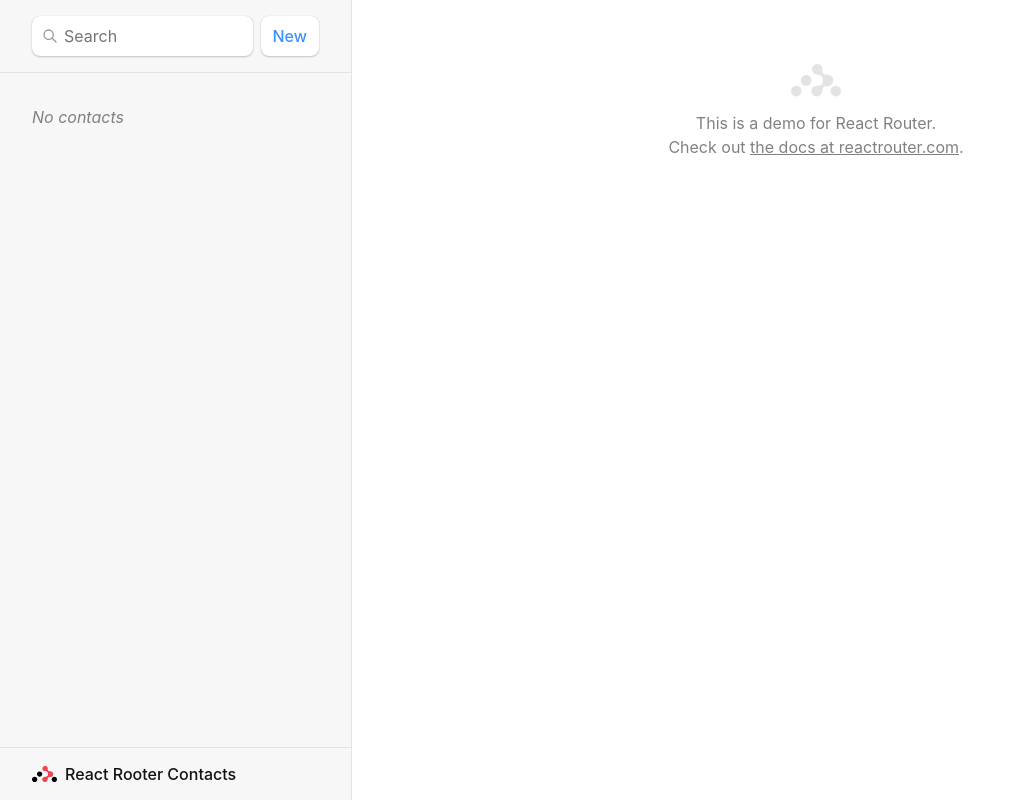
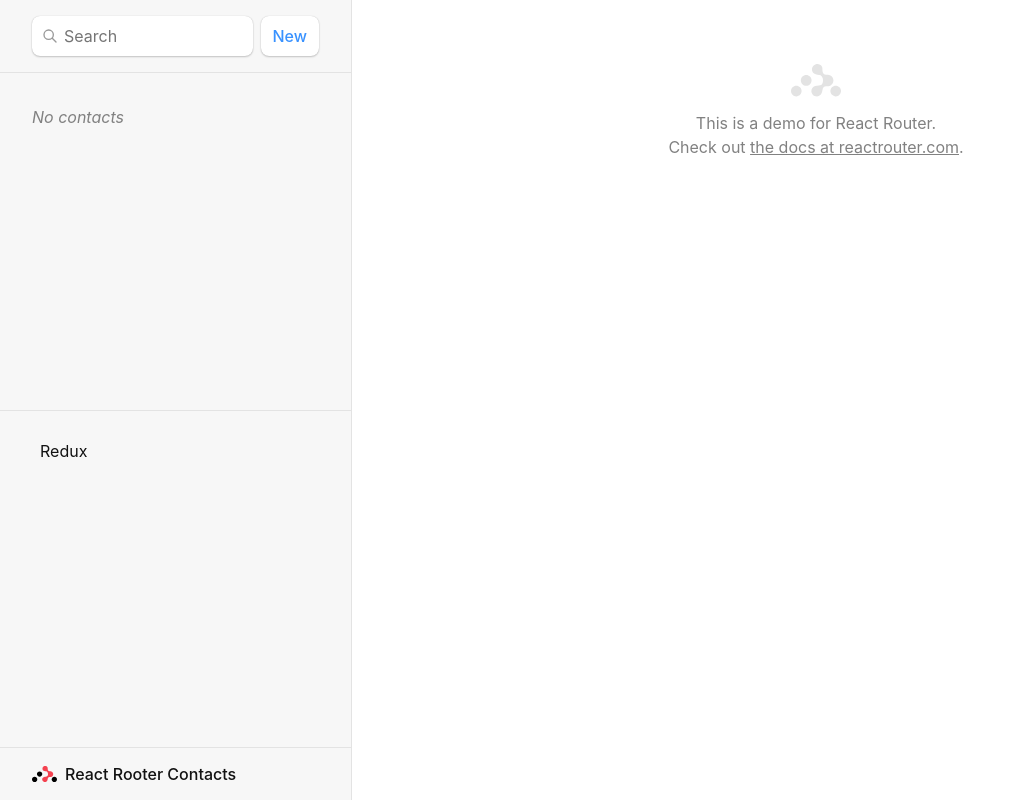
Before and after one commit to zoujia/react-router-study, a React (Vite) app: page / in a window 1280 px wide. Shown: the whole page, without its empty margins (0-1021 px from the left). Built offline with nearby package versions, Linux system fonts and the light colour scheme.

Commit message:
添加redux学习页面

```diff
--- a/package.json
+++ b/package.json
@@ -10,10 +10,12 @@
     "preview": "vite preview"
   },
   "dependencies": {
+    "@reduxjs/toolkit": "^2.2.5",
     "localforage": "^1.10.0",
     "match-sorter": "^6.3.4",
     "react": "^18.2.0",
     "react-dom": "^18.2.0",
+    "react-redux": "^9.1.2",
     "react-router-dom": "^6.23.1",
     "sort-by": "^1.2.0"
   },
--- a/src/index.css
+++ b/src/index.css
@@ -184,6 +184,10 @@
   flex: 1;
   overflow: auto;
   padding-top: 1rem;
+  padding-bottom: 1rem;
+}
+#sidebar nav + nav {
+  border-top: 1px solid #e3e3e3;
 }
 
 #sidebar nav a span {
--- /dev/null
+++ b/src/pages/Redux/index.jsx
@@ -0,0 +1,9 @@
+
+export default function ReduxIndex() {
+    return (
+        <div>
+            <h2>Hello Redux</h2>
+            <hr />
+        </div>
+    );
+}
--- a/src/routes/root.jsx
+++ b/src/routes/root.jsx
@@ -101,6 +101,14 @@
                         </p>
                     )}
                 </nav>
+                {/* Other navs */}
+                <nav>
+                    <ul>
+                        <li>
+                            <NavLink to="redux">Redux</NavLink>
+                        </li>
+                    </ul>
+                </nav>
             </div>
             <div
                 id="detail"
```
Also changed, not shown: src/main.jsx (+7 -1 lines), 1 other file (tests, documents, lock files or other folders).
